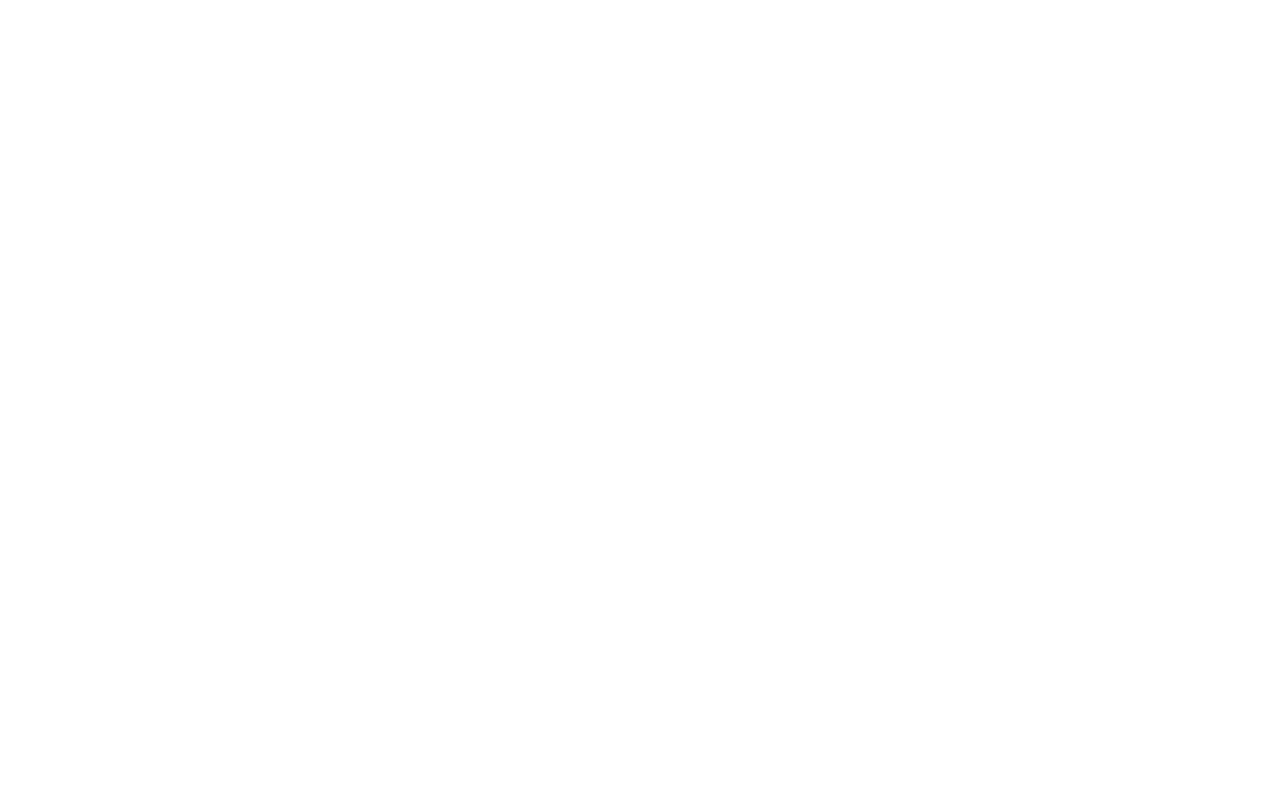
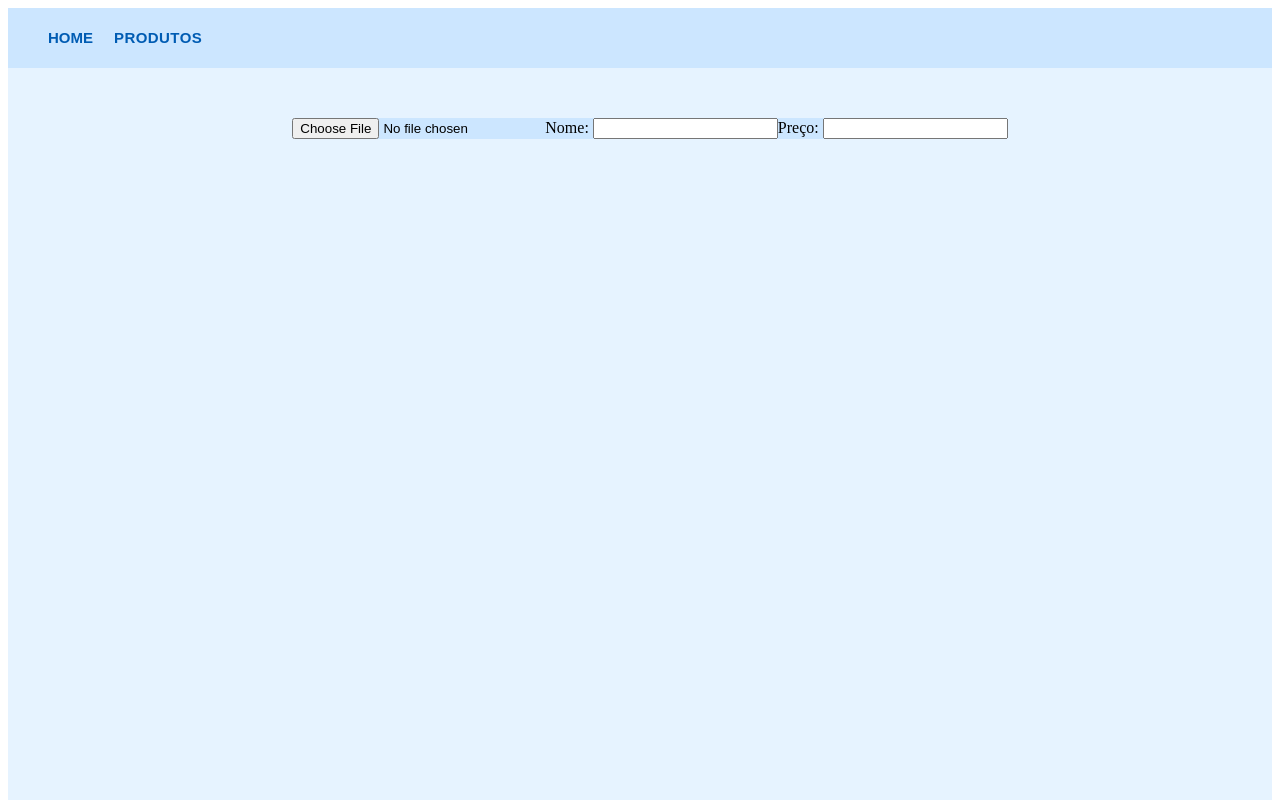
Before and after one commit to GustavoFSProg/ecomerce-frontend, a React (Create React App) app: page /register in a window 1280 px wide. Shown: the top 800 px of the page. Built offline with nearby package versions, Linux system fonts and the light colour scheme.

Commit message:
finalizar

```diff
--- a/src/components/Menu/menu.jsx
+++ b/src/components/Menu/menu.jsx
@@ -58,7 +58,23 @@
             Lista
           </Link>
         </MenuItem>
-        <MenuItem onClick={handleClose}>Cadastro</MenuItem>
+        <MenuItem onClick={handleClose}>
+          {' '}
+          <Link
+            to="/register"
+            style={{
+              // display: 'flex',
+              listStyle: 'none',
+              fontFamily: 'Trebuchet',
+              fontSize: '17px',
+              color: 'black',
+              textDecoration: 'none',
+              // paddingRight: '13px',
+            }}
+          >
+            Cadastrar
+          </Link>
+        </MenuItem>
         <MenuItem onClick={handleClose}>Perfil</MenuItem>
       </Menu>
     </div>
--- /dev/null
+++ b/src/pages/Register/Register.jsx
@@ -0,0 +1,70 @@
+import React, { useState } from 'react'
+import { useHistory } from 'react-router'
+import api from '../../services/api'
+import Header from '../Header/Header'
+import { Container, ProductContainer, DivListagemProdutos } from './styles'
+
+function Register() {
+  const [title, setTitle] = useState('')
+  // const [description, setDescription] = useState('')
+  const [price, setPrice] = useState('')
+  const [image, setImage] = useState([])
+
+  const history = useHistory()
+
+  async function handleSubmit(event) {
+    event.preventDefault()
+
+    try {
+      const data = new FormData()
+
+      if (!typeof price === Number) {
+        return alert('O preço deve ser um numero!!')
+      } else {
+        data.append('title', title)
+        // data.append('description', description)
+        data.append('price', price)
+        data.append('image', image)
+
+        await api.post('/register', data)
+
+        alert('Cadastro realizado com sucesso!')
+        return history.push('/')
+      }
+    } catch (error) {
+      console.log(error)
+      return alert(`Deu erro no front ${error}`)
+    }
+  }
+
+  return (
+    <>
+      <Header />
+      <Container>
+        <br />
+        <DivListagemProdutos>
+          <ProductContainer>
+            <form onSubmit={handleSubmit}>
+              <input
+                type="file"
+                id="image"
+                className="botao-imagem"
+                onChange={(e) => setImage(e.target.files[0])}
+              />
+              <label>Nome: </label>
+              <input id="title" value={title} onChange={(e) => setTitle(e.target.value)} />
+              <label>Preço: </label>
+              <input id="price" value={price} onChange={(e) => setPrice(e.target.value)} />
+              <br />
+              {/* <button className="confirm-button" type="submit">
+                Cadastrar
+              </button> */}
+            </form>
+          </ProductContainer>
+        </DivListagemProdutos>
+      </Container>
+    </>
+  )
+}
+
+export default Register
--- /dev/null
+++ b/src/pages/Register/styles.js
@@ -0,0 +1,38 @@
+import styled from 'styled-components'
+
+export const Container = styled.div`
+  width: 100%;
+  height: 888px;
+  background: #e6f3ff;
+  display: flex;
+  align-items: flex-start;
+  justify-content: center;
+
+  @media screen and (max-width: 700px) {
+    height: auto;
+  }
+`
+
+export const DivListagemProdutos = styled.div`
+  display: flex;
+  flex-direction: row;
+  align-items: center;
+  justify-content: center;
+  margin-bottom: 23px;
+  margin-top: 50px;
+
+  @media screen and (max-width: 700px) {
+    flex-direction: column;
+    margin-top: 10px;
+    margin-left: -32px;
+  }
+`
+export const ProductContainer = styled.div`
+  background: #cce6ff;
+  margin-left: 20px;
+  border-radius: 15px;
+
+  @media screen and (max-width: 700px) {
+    margin-top: 20px;
+  }
+`
--- a/src/routes.js
+++ b/src/routes.js
@@ -3,6 +3,7 @@
 import Home from './pages/Home/Home'
 import Header from './pages/Header/Header'
 import Products from './pages/Products/Products'
+import Register from './pages/Register/Register'
 
 export default function Routes() {
   return (
@@ -11,6 +12,7 @@
         <Route path="/" exact component={Home} />
         <Route path="/header" component={Header} />
         <Route path="/products" component={Products} />
+        <Route path="/register" component={Register} />
       </Switch>
     </BrowserRouter>
   )
```
